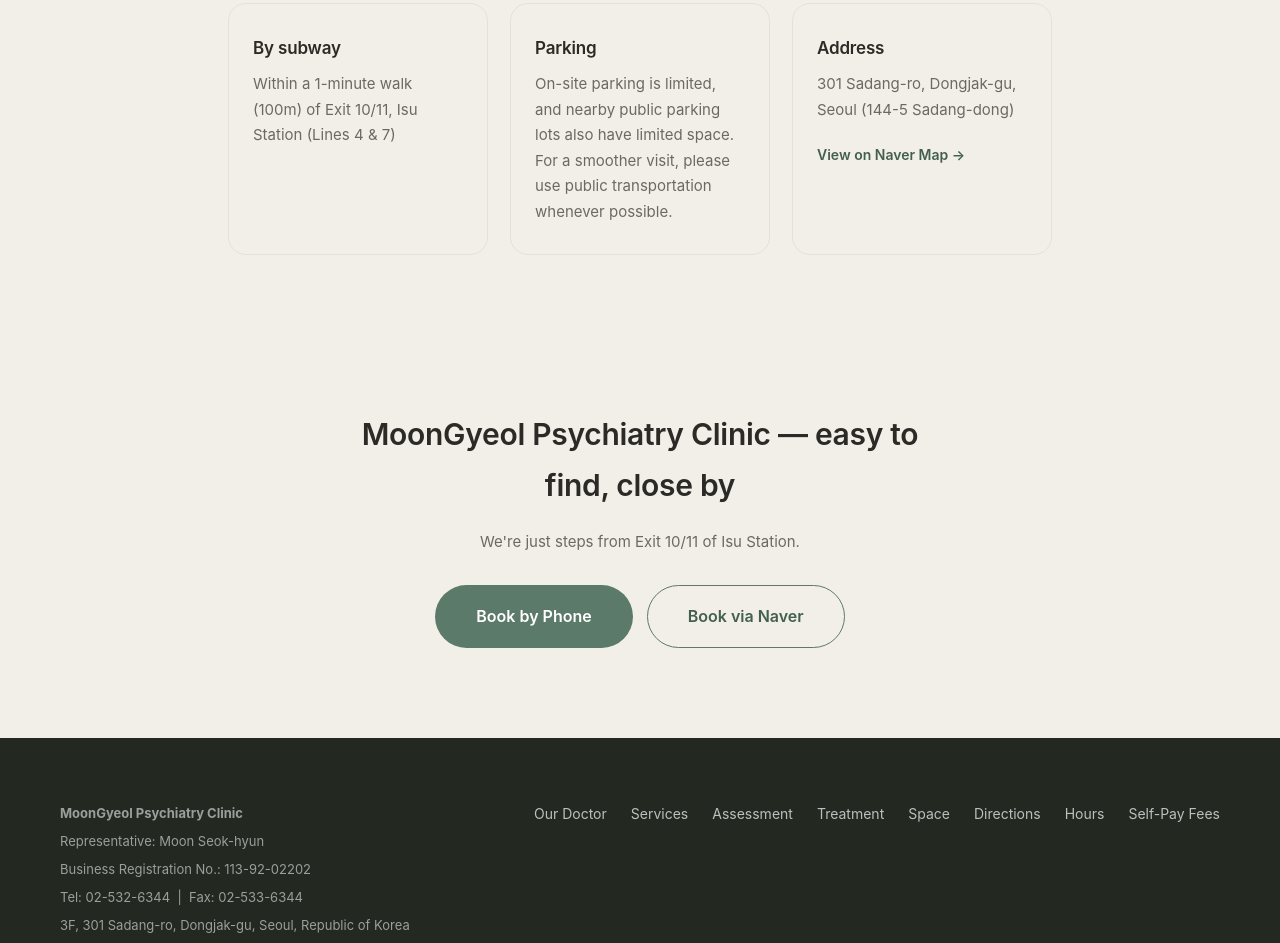
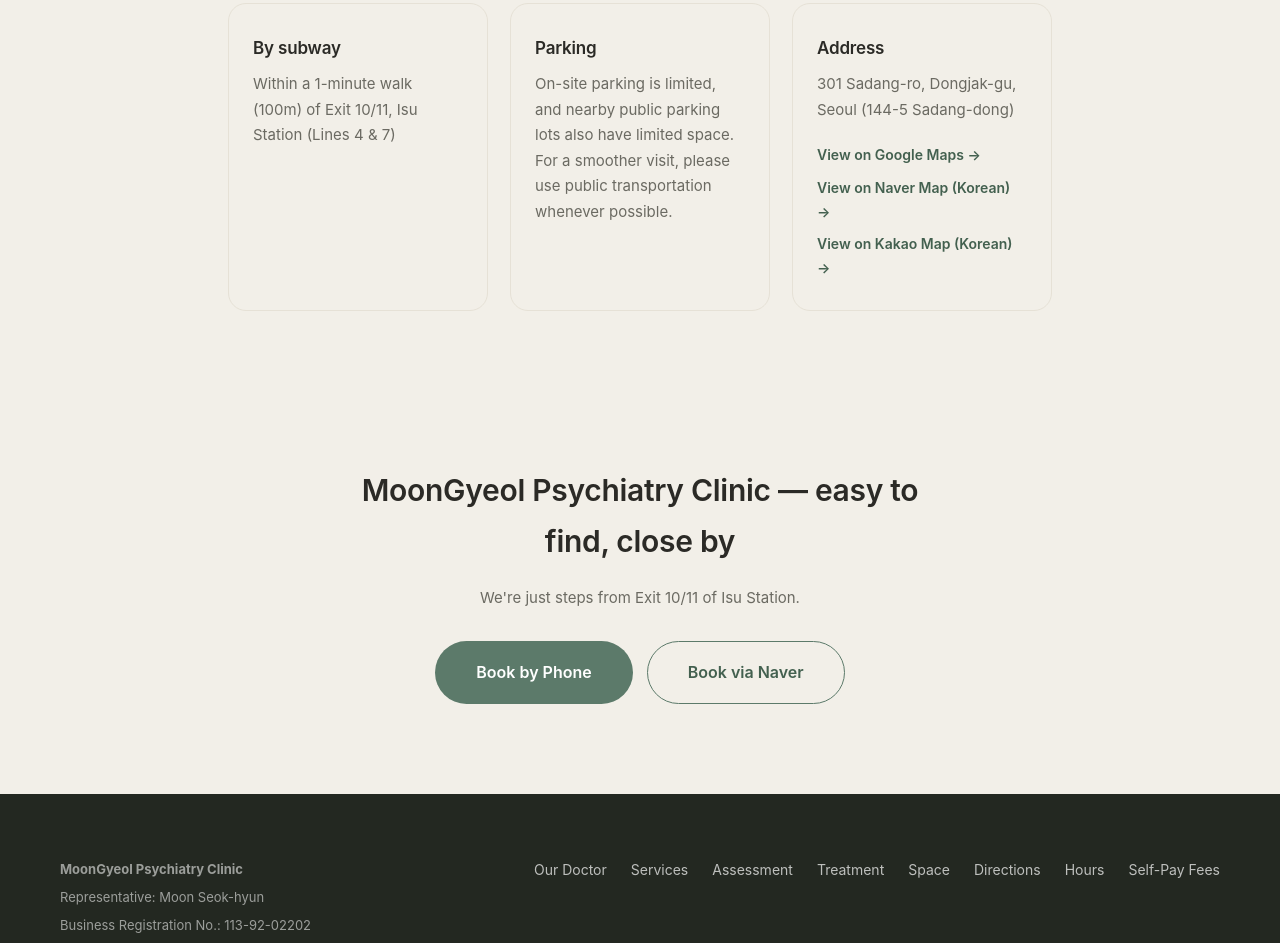
Before and after one commit to moongyeol/moongyeol.github.io, a plain HTML site: page en/location.html in a window 1280 px wide. Shown: the part 1251-2194 px from the top of the page. Drawn offline with Linux system fonts and the light colour scheme; a web font is replaced by a local one.

Commit message:
Use English Google Maps link on English location page
Google Maps now opens with hl=en and is listed first; Naver and Kakao
links are labeled (Korean) since neither offers an English link.

Co-Authored-By: Claude Opus 5.5 <noreply@anthropic.com>

```diff
--- a/en/location.html
+++ b/en/location.html
@@ -104,7 +104,9 @@
         <article class="care-card">
           <h3>Address</h3>
           <p>301 Sadang-ro, Dongjak-gu, Seoul (144-5 Sadang-dong)</p>
-          <p><a href="https://naver.me/5xgFvT0X" target="_blank" rel="noopener" class="map-link">View on Naver Map →</a></p>
+          <p><a href="https://www.google.com/maps?cid=3558789597532593869&amp;hl=en" target="_blank" rel="noopener" class="map-link">View on Google Maps →</a></p>
+          <p><a href="https://naver.me/5xgFvT0X" target="_blank" rel="noopener" class="map-link">View on Naver Map (Korean) →</a></p>
+          <p><a href="https://place.map.kakao.com/287506344" target="_blank" rel="noopener" class="map-link">View on Kakao Map (Korean) →</a></p>
         </article>
       </div>
     </div>
```
